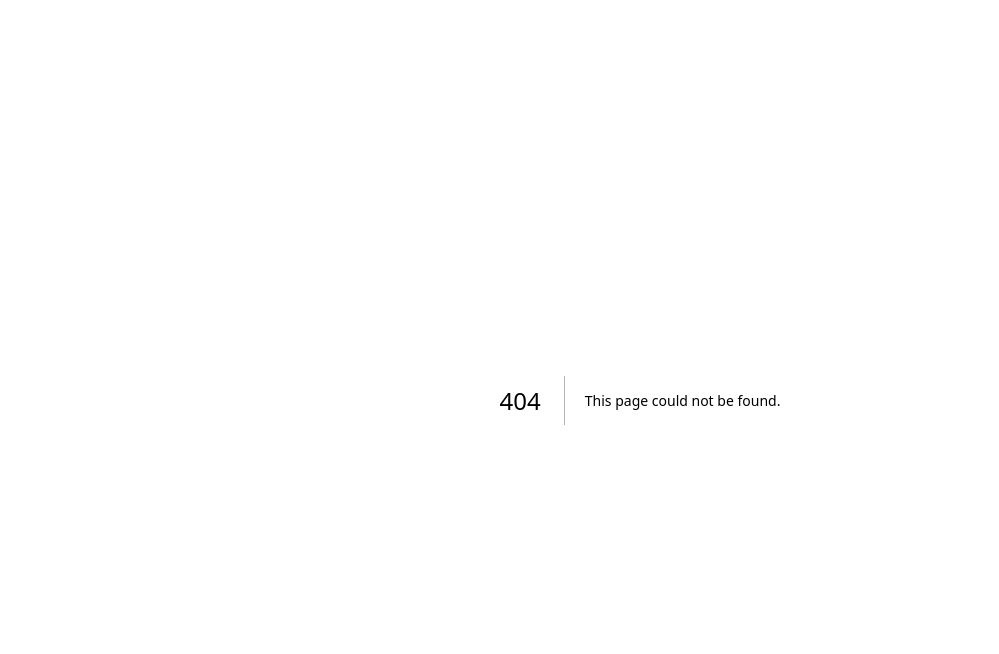
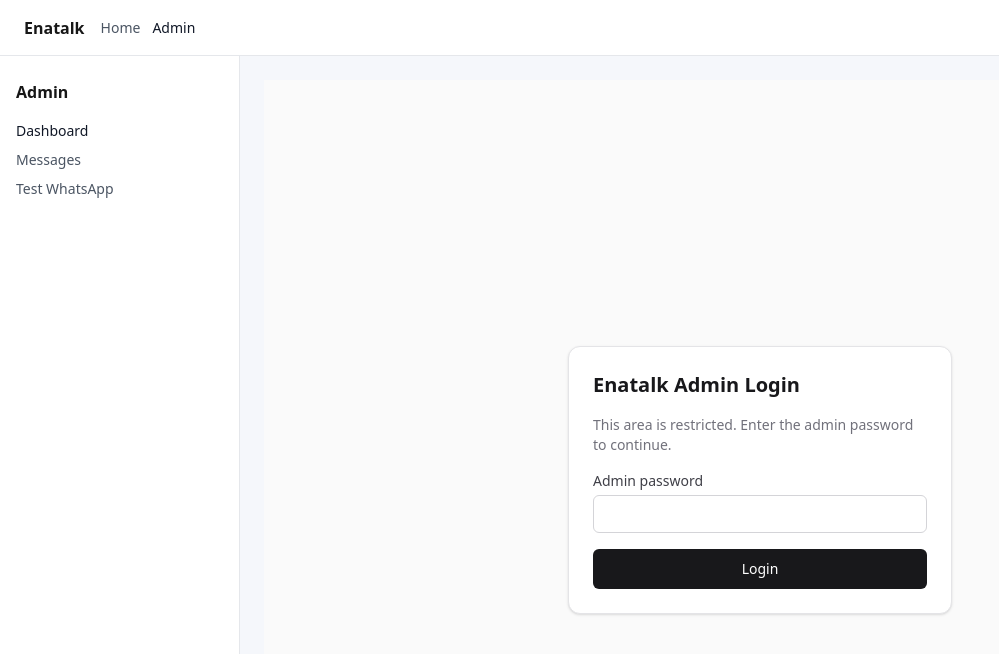
Before and after one commit to post4contenthub-svg/enatalk-web, a Next.js app: page /admin/login in a window 1280 px wide. Before the commit this address had no page. Shown: the top 654 px of the page, without its empty margins (0-999 px from the left). Built offline with nearby package versions, Linux system fonts and the light colour scheme.

Commit message:
Add simple admin login using ADMIN_SECRET

```diff
--- /dev/null
+++ b/app/admin/login/page.tsx
@@ -0,0 +1,77 @@
+"use client";
+
+import { FormEvent, useState } from "react";
+import { useRouter } from "next/navigation";
+
+export default function AdminLoginPage() {
+  const router = useRouter();
+  const [password, setPassword] = useState("");
+  const [error, setError] = useState<string | null>(null);
+  const [loading, setLoading] = useState(false);
+
+  async function handleSubmit(e: FormEvent) {
+    e.preventDefault();
+    setError(null);
+    setLoading(true);
+
+    try {
+      const res = await fetch("/api/admin/login", {
+        method: "POST",
+        headers: {
+          "Content-Type": "application/json",
+        },
+        body: JSON.stringify({ password }),
+      });
+
+      if (res.ok) {
+        router.push("/admin");
+      } else {
+        const data = await res.json().catch(() => ({}));
+        setError(data?.message || "Invalid password");
+      }
+    } catch (err) {
+      setError("Something went wrong. Please try again.");
+    } finally {
+      setLoading(false);
+    }
+  }
+
+  return (
+    <div className="min-h-screen flex items-center justify-center bg-zinc-50">
+      <div className="w-full max-w-sm rounded-xl border border-zinc-200 bg-white p-6 shadow-sm">
+        <h1 className="text-xl font-semibold mb-4 text-zinc-900">
+          Enatalk Admin Login
+        </h1>
+        <p className="text-sm text-zinc-500 mb-4">
+          This area is restricted. Enter the admin password to continue.
+        </p>
+        <form onSubmit={handleSubmit} className="space-y-4">
+          <div>
+            <label className="block text-sm font-medium text-zinc-700 mb-1">
+              Admin password
+            </label>
+            <input
+              type="password"
+              className="w-full rounded-md border border-zinc-300 px-3 py-2 text-sm outline-none focus:border-zinc-900"
+              value={password}
+              onChange={(e) => setPassword(e.target.value)}
+              required
+            />
+          </div>
+          {error && (
+            <p className="text-sm text-red-600 bg-red-50 border border-red-100 rounded-md px-3 py-2">
+              {error}
+            </p>
+          )}
+          <button
+            type="submit"
+            disabled={loading}
+            className="w-full rounded-md bg-zinc-900 text-white text-sm font-medium py-2.5 hover:bg-zinc-800 disabled:opacity-70"
+          >
+            {loading ? "Checking..." : "Login"}
+          </button>
+        </form>
+      </div>
+    </div>
+  );
+}
--- /dev/null
+++ b/app/api/admin/login/route.ts
@@ -0,0 +1,34 @@
+import { NextRequest, NextResponse } from "next/server";
+
+export async function POST(req: NextRequest) {
+  const { password } = await req.json().catch(() => ({ password: "" }));
+
+  const adminSecret = process.env.ADMIN_SECRET;
+
+  if (!adminSecret) {
+    return NextResponse.json(
+      { message: "Server misconfigured: ADMIN_SECRET is missing" },
+      { status: 500 }
+    );
+  }
+
+  if (password !== adminSecret) {
+    return NextResponse.json(
+      { message: "Invalid password" },
+      { status: 401 }
+    );
+  }
+
+  // Set a simple auth cookie
+  const res = NextResponse.json({ ok: true });
+
+  res.cookies.set("enatalk_admin_auth", "1", {
+    httpOnly: true,
+    secure: true,
+    sameSite: "lax",
+    path: "/",
+    maxAge: 60 * 60 * 8, // 8 hours
+  });
+
+  return res;
+}
--- /dev/null
+++ b/middleware.ts
@@ -0,0 +1,34 @@
+import { NextResponse } from "next/server";
+import type { NextRequest } from "next/server";
+
+const PUBLIC_PATHS = ["/admin/login", "/api/admin/login", "/_next", "/favicon.ico"];
+
+export function middleware(req: NextRequest) {
+  const { pathname } = req.nextUrl;
+
+  // Allow public paths
+  if (PUBLIC_PATHS.some((p) => pathname.startsWith(p))) {
+    return NextResponse.next();
+  }
+
+  const isAdminRoute =
+    pathname.startsWith("/admin") || pathname.startsWith("/api/admin");
+
+  if (!isAdminRoute) {
+    return NextResponse.next();
+  }
+
+  const authCookie = req.cookies.get("enatalk_admin_auth");
+
+  if (authCookie?.value === "1") {
+    return NextResponse.next();
+  }
+
+  // Not authenticated → redirect to login
+  const loginUrl = new URL("/admin/login", req.url);
+  return NextResponse.redirect(loginUrl);
+}
+
+export const config = {
+  matcher: ["/admin/:path*", "/api/admin/:path*"],
+};
```
